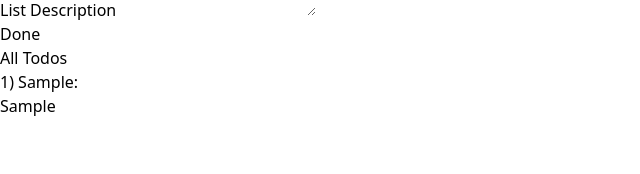
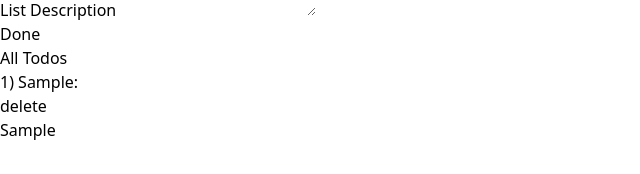
Before and after one commit to musamueed19/TodoList-Next15-Simple, a Next.js app in the folder todolist-next15-simple/: page / in a window 1280 px wide. Both pictures are taken after typing "Sample", "Sample" into the empty fields and a click on the button "Done". Shown: the part 200-374 px from the top of the page, without its empty margins (0-640 px from the left). Built offline with nearby package versions, Linux system fonts and the light colour scheme.

Commit message:
added Delete functionality

```diff
--- a/todolist-next15-simple/src/app/page.js
+++ b/todolist-next15-simple/src/app/page.js
@@ -32,7 +32,7 @@ const [tasks, setTasks] = useState([]);
         <div className="mt-6 sm:mt-12 grid grid-cols-1 md:grid-cols-2 gap-10 w-[95%] md:w-[90%] mx-auto">
           <TodoForm tasks={tasks} setTasks={setTasks} />
 
-          <ListTodos tasks={tasks} />
+          <ListTodos tasks={tasks} setTasks={setTasks} />
         </div>
       </div>
     </>
--- a/todolist-next15-simple/src/components/ListTodos.jsx
+++ b/todolist-next15-simple/src/components/ListTodos.jsx
@@ -1,11 +1,17 @@
 "use client";
 
-import { useState } from "react";
 
-const ListTodos = ({tasks}) => {
+const ListTodos = ({ tasks, setTasks }) => {
+
+  function handleDelete(index) {
+    let mirrorTask = [ ...tasks ];
+    mirrorTask.splice(index, 1);
+    setTasks(mirrorTask);
+  }
+
+
   return (
     <div className="bg-slate-900 rounded-sm py-8" id="allTodos">
-
       {/* Container Title Heading */}
       <h1 className="text-center mb-5 text-3xl text-blue-400 font-bold">
         All Todos
@@ -13,12 +19,34 @@ const ListTodos = ({tasks}) => {
 
       {/* All Tasks Container */}
       <div>
-        {tasks.map((task, index) => (
-          <div key={index} className="bg-slate-800 rounded-sm p-4 w-[95%] mx-auto flex flex-col justify-center gap-2">
-            <h2 className="text-lg text-white font-bold">{`${index+1}) ${task.name}`}:</h2>
-            <p className="text-base ml-3 px-2 rounded-lg py-1 bg-slate-700">{task.description}</p>
-          </div>
-        ))}
+        {tasks.length === 0 ? (
+          <p className="bg-slate-800 rounded-sm p-4 w-[95%] mx-auto flex flex-col justify-center gap-2">
+            No Tasks (Add some tasks)
+          </p>
+        ) : (
+          tasks.map((task, index) => (
+            <div
+              key={index}
+              className="bg-slate-800 rounded-sm p-4 w-[95%] mx-auto flex flex-col justify-center gap-2"
+            >
+              <div className="flex justify-between">
+                <h2 className="text-lg text-white font-bold">
+                  {`${index + 1}) ${task.name}`}:
+                </h2>
+
+                <button
+                  className="text-red-500 border border-red-500 hover:bg-red-200 px-2 rounded-full"
+                  onClick={() => handleDelete(index)}
+                >
+                  delete
+                </button>
+              </div>
+              <p className="text-base ml-3 px-2 rounded-lg py-1 bg-slate-700">
+                {task.description}
+              </p>
+            </div>
+          ))
+        )}
       </div>
     </div>
   );
```
